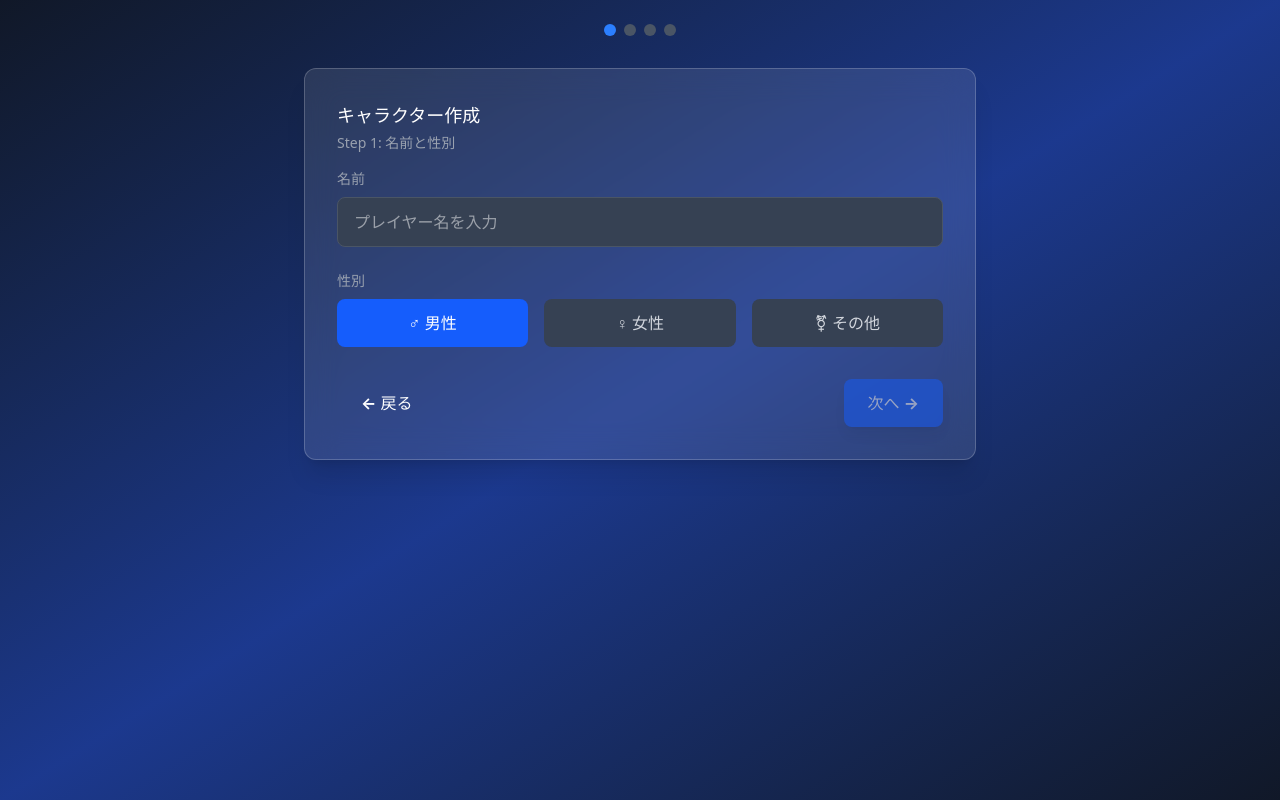
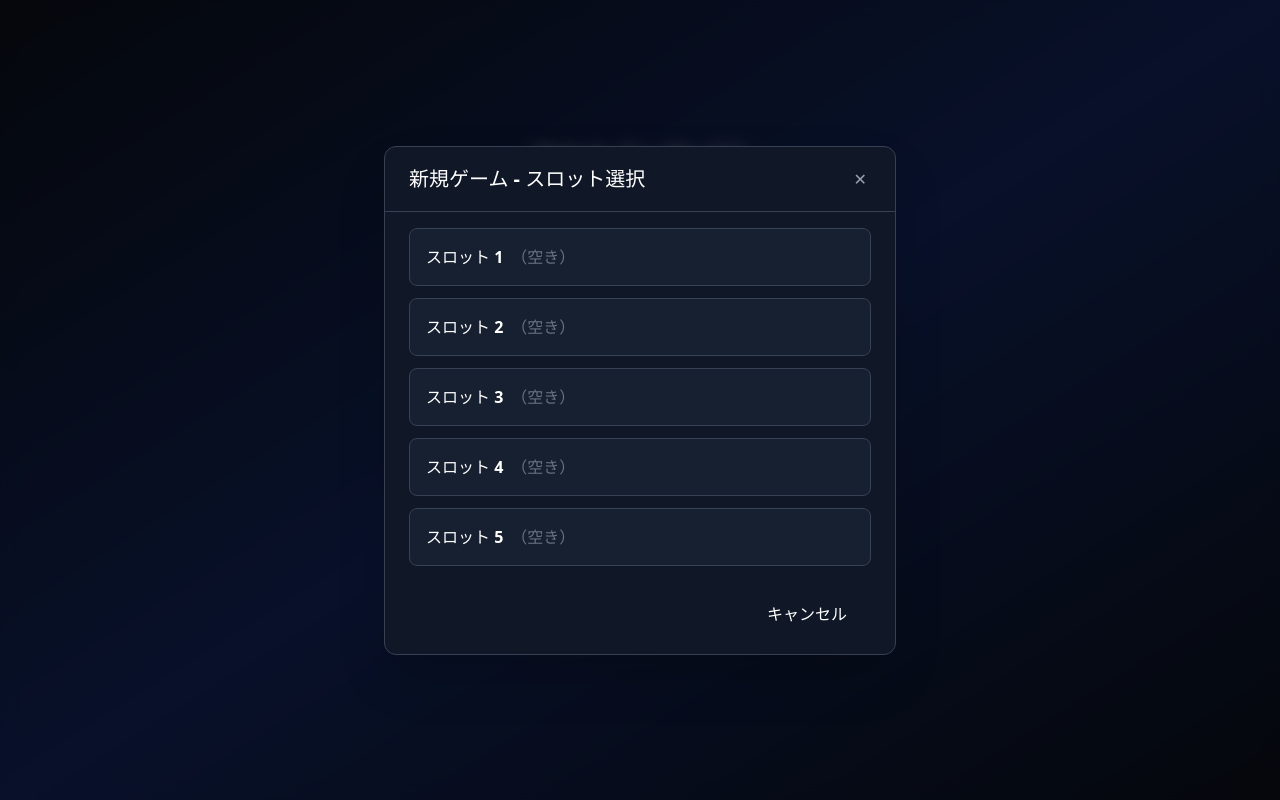
Before and after one commit to t2k2pp/ProjectManagerChronicle, a React (Vite) app in the folder pm-chronicle/: page / in a window 1280 px wide. Both pictures are taken after a click on the button "🎮 新規ゲーム". Built offline with nearby package versions, Linux system fonts and the light colour scheme.

Commit message:
feat: Add SaveSlotModal for new game and load game slot selection

```diff
--- /dev/null
+++ b/pm-chronicle/src/components/game/SaveSlotModal.tsx
@@ -0,0 +1,204 @@
+/**
+ * セーブスロット選択モーダル
+ */
+
+import { useState, useEffect } from 'react';
+import { Button, Modal } from '../common';
+import { saveService, type SaveSlotInfo } from '../../services/saveService';
+
+interface SaveSlotModalProps {
+    isOpen: boolean;
+    onClose: () => void;
+    mode: 'save' | 'load' | 'newGame';
+    onSlotSelect: (slotNumber: number, slotInfo: SaveSlotInfo) => void;
+}
+
+export function SaveSlotModal({
+    isOpen,
+    onClose,
+    mode,
+    onSlotSelect,
+}: SaveSlotModalProps) {
+    const [slots, setSlots] = useState<SaveSlotInfo[]>([]);
+    const [loading, setLoading] = useState(true);
+    const [confirmSlot, setConfirmSlot] = useState<number | null>(null);
+
+    // スロット情報を取得
+    useEffect(() => {
+        if (isOpen) {
+            loadSlots();
+        }
+    }, [isOpen]);
+
+    const loadSlots = async () => {
+        setLoading(true);
+        try {
+            const slotInfos = await saveService.getSlotInfos();
+            setSlots(slotInfos);
+        } catch (error) {
+            console.error('Failed to load slots:', error);
+        } finally {
+            setLoading(false);
+        }
+    };
+
+    // スロットクリック処理
+    const handleSlotClick = (slot: SaveSlotInfo) => {
+        // ロードモードで空スロットはクリック不可
+        if (mode === 'load' && slot.isEmpty) {
+            return;
+        }
+
+        // 新規ゲーム/セーブで既存データありの場合は確認
+        if ((mode === 'newGame' || mode === 'save') && !slot.isEmpty) {
+            setConfirmSlot(slot.slotNumber);
+            return;
+        }
+
+        // 確認なしで選択
+        onSlotSelect(slot.slotNumber, slot);
+    };
+
+    // 上書き確認OK
+    const handleConfirmOverwrite = () => {
+        const slot = slots.find(s => s.slotNumber === confirmSlot);
+        if (slot && confirmSlot !== null) {
+            onSlotSelect(confirmSlot, slot);
+        }
+        setConfirmSlot(null);
+    };
+
+    // タイトル
+    const getTitle = () => {
+        switch (mode) {
+            case 'newGame': return '新規ゲーム - スロット選択';
+            case 'save': return 'セーブ - スロット選択';
+            case 'load': return 'ロード - スロット選択';
+        }
+    };
+
+    // 日付フォーマット
+    const formatDate = (date: Date): string => {
+        return new Date(date).toLocaleString('ja-JP', {
+            year: 'numeric',
+            month: '2-digit',
+            day: '2-digit',
+            hour: '2-digit',
+            minute: '2-digit',
+        });
+    };
+
+    return (
+        <>
+            <Modal isOpen={isOpen} onClose={onClose} title={getTitle()} size="lg">
+                {loading ? (
+                    <div className="flex items-center justify-center py-8">
+                        <div className="animate-spin rounded-full h-8 w-8 border-b-2 border-blue-500"></div>
+                    </div>
+                ) : (
+                    <div className="space-y-3">
+                        {slots.map(slot => (
+                            <button
+                                key={slot.slotNumber}
+                                onClick={() => handleSlotClick(slot)}
+                                disabled={mode === 'load' && slot.isEmpty}
+                                className={`w-full text-left p-4 rounded-lg border transition-all ${slot.isEmpty
+                                    ? 'border-gray-700 bg-gray-800/50 hover:bg-gray-800'
+                                    : 'border-blue-500/50 bg-blue-500/10 hover:bg-blue-500/20'
+                                    } ${mode === 'load' && slot.isEmpty ? 'opacity-50 cursor-not-allowed' : 'cursor-pointer'}`}
+                            >
+                                <div className="flex justify-between items-center">
+                                    <div>
+                                        <div className="font-bold text-white">
+                                            スロット {slot.slotNumber}
+                                            {slot.isEmpty ? (
+                                                <span className="ml-2 text-gray-500 font-normal">（空き）</span>
+                                            ) : (
+                                                <span className="ml-2 text-blue-400 font-normal">{slot.name}</span>
+                                            )}
+                                        </div>
+                                        {!slot.isEmpty && (
+                                            <div className="text-sm text-gray-400 mt-1">
+                                                <span>{slot.playerName}</span>
+                                                <span className="mx-2">|</span>
+                                                <span>{slot.currentYear}年 第{slot.currentWeek}週</span>
+                                            </div>
+                                        )}
+                                    </div>
+                                    {!slot.isEmpty && (
+                                        <div className="text-xs text-gray-500">
+                                            {formatDate(slot.updatedAt)}
+                                        </div>
+                                    )}
+                                </div>
+                            </button>
+                        ))}
+
+                        {/* オートセーブ表示 */}
+                        {mode === 'load' && (
+                            <button
+                                onClick={async () => {
+                                    const autoSave = await saveService.loadAutoSave();
+                                    if (autoSave) {
+                                        onSlotSelect(0, {
+                                            slotNumber: 0,
+                                            name: 'オートセーブ',
+                                            playerName: '',
+                                            currentYear: autoSave.worldState.currentYear,
+                                            currentWeek: autoSave.worldState.currentWeek,
+                                            updatedAt: autoSave.updatedAt,
+                                            isEmpty: false,
+                                        });
+                                    }
+                                }}
+                                className="w-full text-left p-4 rounded-lg border border-purple-500/50 bg-purple-500/10 hover:bg-purple-500/20"
+                            >
+                                <div className="flex justify-between items-center">
+                                    <div>
+                                        <div className="font-bold text-white">
+                                            🔄 オートセーブから再開
+                                        </div>
+                                        <div className="text-sm text-gray-400 mt-1">
+                                            最後のオートセーブデータから続ける
+                                        </div>
+                                    </div>
+                                </div>
+                            </button>
+                        )}
+                    </div>
+                )}
+
+                <div className="flex justify-end gap-3 mt-6">
+                    <Button variant="ghost" onClick={onClose}>
+                        キャンセル
+                    </Button>
+                </div>
+            </Modal>
+
+            {/* 上書き確認ダイアログ */}
+            <Modal
+                isOpen={confirmSlot !== null}
+                onClose={() => setConfirmSlot(null)}
+                title="上書き確認"
+                size="sm"
+            >
+                <div className="py-4">
+                    <p className="text-gray-300">
+                        スロット {confirmSlot} には既にデータが存在します。
+                    </p>
+                    <p className="text-red-400 mt-2">
+                        ⚠️ 上書きすると元のデータは失われます。
+                    </p>
+                </div>
+                <div className="flex justify-end gap-3">
+                    <Button variant="ghost" onClick={() => setConfirmSlot(null)}>
+                        キャンセル
+                    </Button>
+                    <Button variant="danger" onClick={handleConfirmOverwrite}>
+                        上書きする
+                    </Button>
+                </div>
+            </Modal>
+        </>
+    );
+}
--- a/pm-chronicle/src/components/screens/TitleScreen.tsx
+++ b/pm-chronicle/src/components/screens/TitleScreen.tsx
@@ -2,11 +2,14 @@
  * タイトル画面
  */
 
+import { useState } from 'react';
 import { Button, Card } from '../common';
+import { SaveSlotModal } from '../game/SaveSlotModal';
+import type { SaveSlotInfo } from '../../services/saveService';
 
 interface TitleScreenProps {
-    onNewGame: () => void;
-    onLoadGame: () => void;
+    onNewGame: (slotNumber: number) => void;
+    onLoadGame: (slotNumber: number, slotInfo: SaveSlotInfo) => void;
     onSettings: () => void;
 }
 
@@ -15,6 +18,28 @@ export function TitleScreen({
     onLoadGame,
     onSettings,
 }: TitleScreenProps) {
+    const [slotModalMode, setSlotModalMode] = useState<'newGame' | 'load' | null>(null);
+
+    // 新規ゲームスロット選択
+    const handleNewGameClick = () => {
+        setSlotModalMode('newGame');
+    };
+
+    // ロード画面
+    const handleLoadClick = () => {
+        setSlotModalMode('load');
+    };
+
+    // スロット選択完了
+    const handleSlotSelect = (slotNumber: number, slotInfo: SaveSlotInfo) => {
+        setSlotModalMode(null);
+        if (slotModalMode === 'newGame') {
+            onNewGame(slotNumber);
+        } else if (slotModalMode === 'load') {
+            onLoadGame(slotNumber, slotInfo);
+        }
+    };
+
     return (
         <div className="min-h-screen bg-gradient-to-br from-gray-900 via-blue-900 to-gray-900 flex items-center justify-center">
             <div className="text-center">
@@ -34,10 +59,10 @@ export function TitleScreen({
                 {/* メニュー */}
                 <Card variant="glass" padding="lg" className="inline-block">
                     <div className="space-y-4">
-                        <Button onClick={onNewGame} variant="primary" size="lg" className="w-64">
+                        <Button onClick={handleNewGameClick} variant="primary" size="lg" className="w-64">
                             🎮 新規ゲーム
                         </Button>
-                        <Button onClick={onLoadGame} variant="secondary" size="lg" className="w-64">
+                        <Button onClick={handleLoadClick} variant="secondary" size="lg" className="w-64">
                             📂 続きから
                         </Button>
                         <Button onClick={onSettings} variant="ghost" size="lg" className="w-64">
@@ -51,6 +76,14 @@ export function TitleScreen({
                     Version 0.1.0 - Early Development
                 </p>
             </div>
+
+            {/* スロット選択モーダル */}
+            <SaveSlotModal
+                isOpen={slotModalMode !== null}
+                onClose={() => setSlotModalMode(null)}
+                mode={slotModalMode || 'newGame'}
+                onSlotSelect={handleSlotSelect}
+            />
         </div>
     );
 }
```
